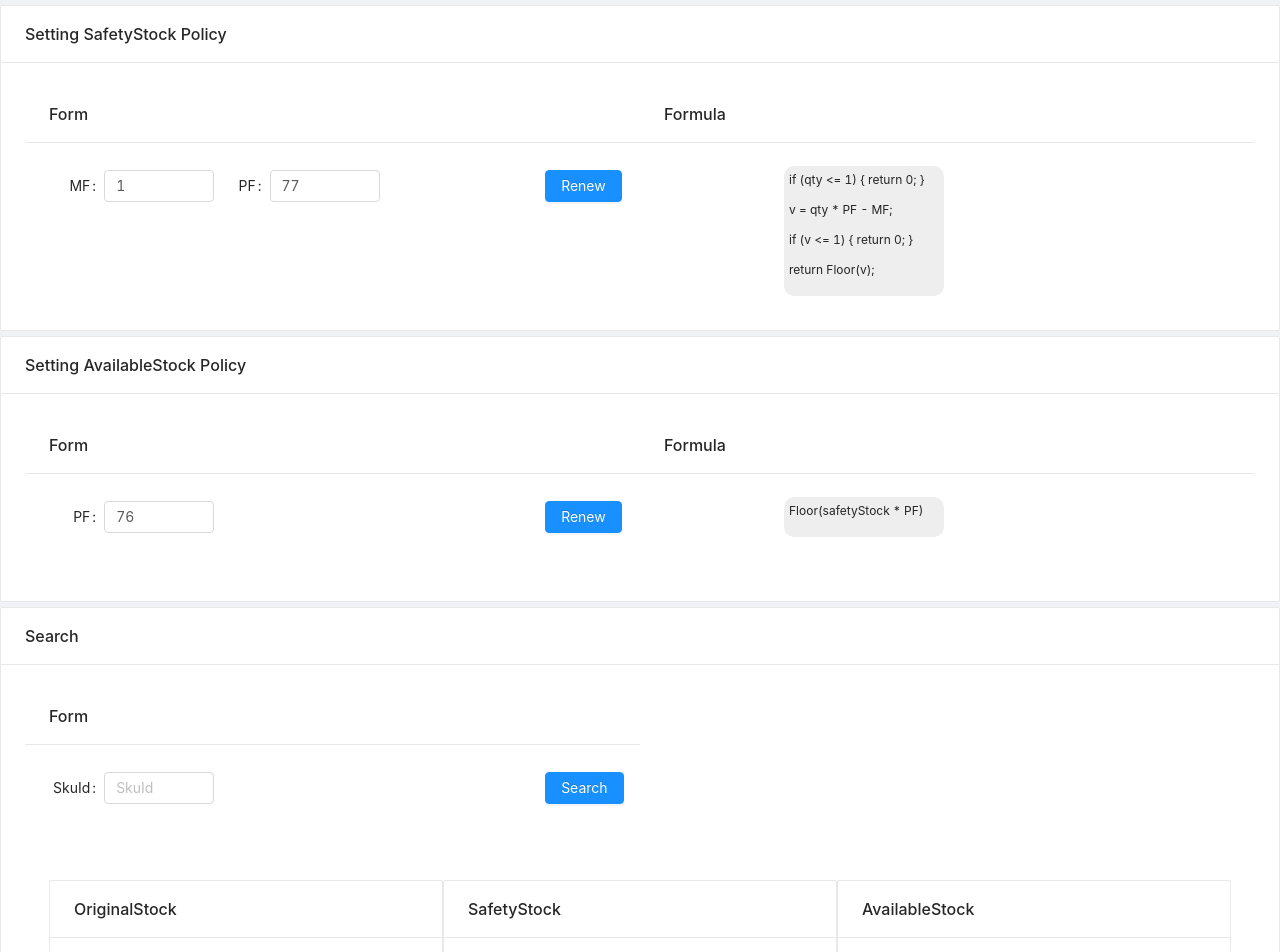
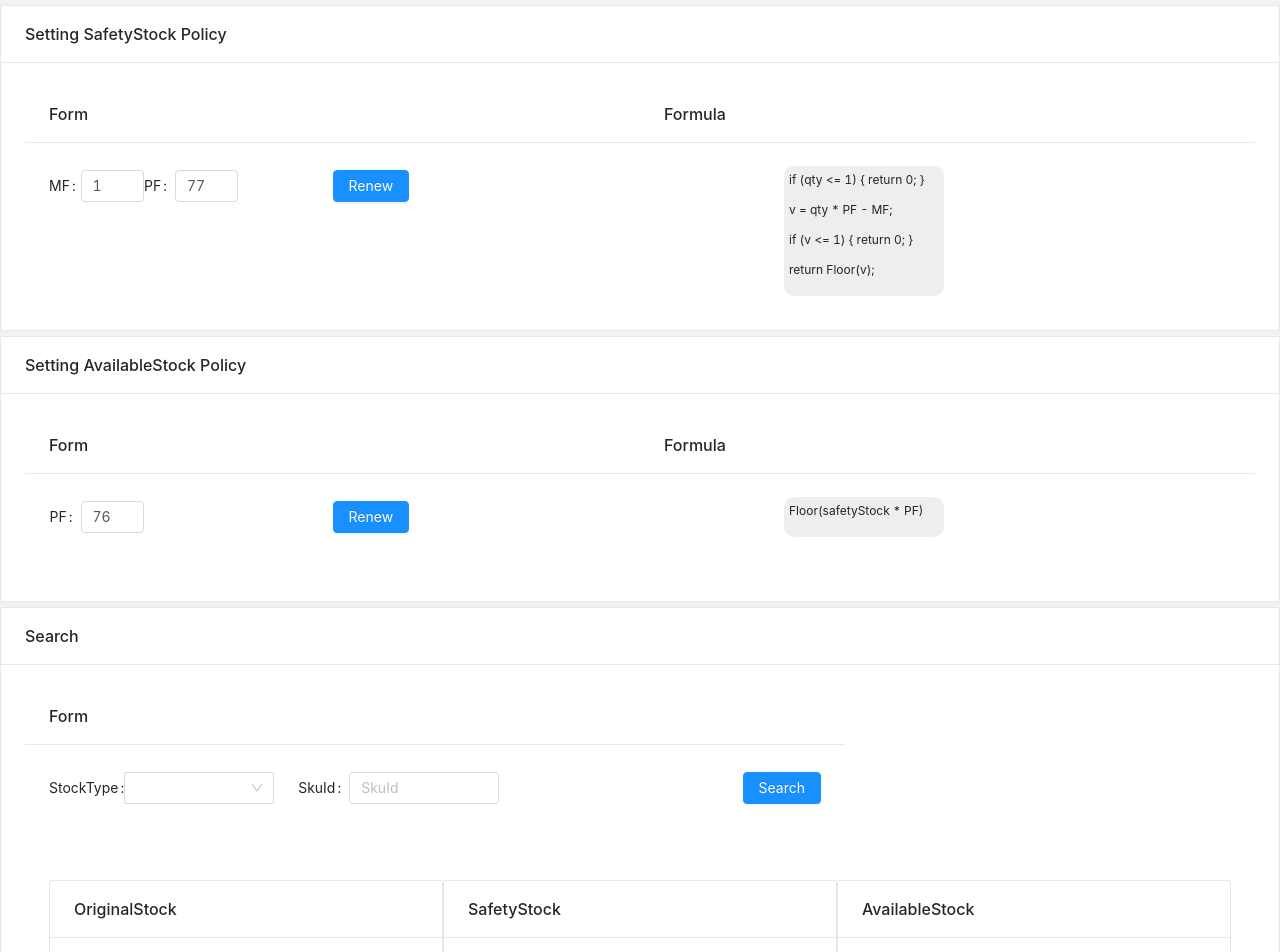
Before and after one commit to devarchi33/o2o-demo-front, a React (Create React App) app: page / in a window 1280 px wide. Shown: the top 952 px of the page. Built offline with nearby package versions, Linux system fonts and the light colour scheme.

Commit message:
Add stockType and unit search option

```diff
--- a/src/API.js
+++ b/src/API.js
@@ -10,8 +10,18 @@ export default class API {
         };
     };
 
-    static getStock = (skuId) => {
-        return fetch(`${ADDRESS}/v1/stock?stockType=store&skuId=${skuId}`, {
+    static getStock = (stockType, skuId, unit) => {
+        let url = `${ADDRESS}/v1/stock?stockType=${stockType}&skuId=${skuId}`;
+        if (stockType === 'province') {
+            url += `&province=${unit}`
+        }
+        if (stockType === 'district') {
+            url += `&district=${unit}`
+        }
+        if (stockType === 'area') {
+            url += `&area=${unit}`
+        }
+        return fetch(url, {
             method: "GET",
             headers: API.getJsonTypeHeader()
         }).then(res => res.json());
--- a/src/App.js
+++ b/src/App.js
@@ -1,10 +1,11 @@
 import React from 'react';
-import { PageHeader, Input, Button, Row, Col, Form, Table, Card, Typography, Layout } from 'antd';
+import { PageHeader, Input, Button, Row, Col, Form, Table, Card, Typography, Layout, Select } from 'antd';
 import API from './API';
 
 const Content = Layout.Content;
 const FormItem = Form.Item;
 const Paragraph = Typography.Paragraph;
+const Option = Select.Option;
 
 const formItemLayout = {
   labelCol: {
@@ -17,6 +18,8 @@ const formItemLayout = {
   }
 };
 
+const STOCK_TYPES = ['online', 'province', 'district', 'area', 'store'];
+
 export default class O2ODemo extends React.Component {
   constructor(props) {
     super(props);
@@ -24,15 +27,16 @@ export default class O2ODemo extends React.Component {
       dataSource: [],
       safetyStockMinusFactor: 1,
       safetyStockPercentFactor: 77,
-      availableStockPercentFactor: 76
+      availableStockPercentFactor: 76,
+      stockType: STOCK_TYPES[0]
     }
   }
 
   handleSearch = () => {
-    this.setState({loading: true})
-    const {skuId} = this.state;
-    API.getStock(skuId).then(res => {
-      this.setState({loading: false})
+    this.setState({loading: true});
+    const {stockType, skuId, unit} = this.state;
+    API.getStock(stockType, skuId, unit).then(res => {
+      this.setState({loading: false});
       if (res.success === true && res.result !== null) {
         this.setState({ dataSource: res.result })
       }
@@ -46,7 +50,7 @@ export default class O2ODemo extends React.Component {
       method: "PUT",
       headers: API.getJsonTypeHeader(),
       body: JSON.stringify({
-        "stockType": "store",
+        "stockType": this.state.stockType,
         "minusFactor": parseInt(safetyStockMinusFactor),
         "percentFactor": parseFloat(safetyStockPercentFactor) / 100,
         "performBy": "donghoon.lee",
@@ -66,7 +70,7 @@ export default class O2ODemo extends React.Component {
       method: "PUT",
       headers: API.getJsonTypeHeader(),
       body: JSON.stringify({
-        "stockType": "store",
+        "stockType": this.state.stockType,
         "percentFactor": parseFloat(availableStockPercentFactor) / 100,
         "performBy": "donghoon.lee",
       })
@@ -88,7 +92,9 @@ export default class O2ODemo extends React.Component {
                 <Col span={12}>
                   <Card title="Form"  style={{height: 220}} bordered={false}>
                     <Form>
-                      <Col span={21}>
+                      <Row>
+                        <Col span={12}>
+                          <Row>
                             <Col span={8}>
                               <FormItem {...formItemLayout} label="MF">
                                 <Input placeholder="MinusFactor" value={this.state.safetyStockMinusFactor}
@@ -101,10 +107,12 @@ export default class O2ODemo extends React.Component {
                                        onChange={e => this.setState({ safetyStockPercentFactor: e.target.value })}/>
                               </FormItem>
                             </Col>
+                          </Row>
                         </Col>
                         <Col span={3} style={{ paddingTop: 4, textAlign: "right" }}>
                           <Button type="primary" onClick={this.renewSafetyStock} loading={this.state.loading}>Renew</Button>
                         </Col>
+                      </Row>
                     </Form>
                   </Card>
                 </Col>
@@ -127,7 +135,8 @@ export default class O2ODemo extends React.Component {
                 <Col span={12}>
                   <Card title="Form"  style={{height: 160}} bordered={false}>
                     <Form>
-                      <Col span={21}>
+                      <Row>
+                        <Col span={12}>
                           <Col span={8}>
                             <FormItem {...formItemLayout} label="PF">
                               <Input placeholder="PercentFactor" value={this.state.availableStockPercentFactor}
@@ -138,6 +147,7 @@ export default class O2ODemo extends React.Component {
                         <Col span={3} style={{ paddingTop: 4, textAlign: "right" }}>
                           <Button type="primary" onClick={this.renewAvailableStock} loading={this.state.loading}>Renew</Button>
                         </Col>
+                      </Row>
                     </Form>
                   </Card>
                 </Col>
@@ -154,19 +164,41 @@ export default class O2ODemo extends React.Component {
             </Card>
             <Card title="Search" style={{marginTop: 5}}>
               <Row>
-                <Col span={12}>
+                <Col span={16}>
                   <Card title="Form" bordered={false}>
                     <Form>
+                      <Row>
                         <Col span={21}>
+                          <Row>
                             <Col span={8}>
-                          <FormItem {...formItemLayout} label="SkuId">
-                            <Input placeholder="SkuId" value={this.state.skuId} onChange={e => this.setState({ skuId: e.target.value })}/>
+                              <FormItem {...formItemLayout} label={"StockType"}>
+                                <Select
+                                    showSearch
+                                    filterOption={(input, option) => option.props.children.toLowerCase().indexOf(input.toLowerCase()) >= 0}
+                                    onChange={(val) => { this.setState({ stockType: val }) }}
+                                >
+                                  {STOCK_TYPES.map((val, index) => {
+                                    return <Option key={index} value={val}>{val}</Option>
+                                  })}
+                                </Select>
                               </FormItem>
                             </Col>
+                            <Col span={8} style={{display: this.state.stockType === 'province' || this.state.stockType === 'district' || this.state.stockType === 'area' ? "block" : "none"}}>
+                              <FormItem {...formItemLayout} label="Unit">
+                                <Input placeholder="Unit" value={this.state.unit} onChange={e => this.setState({ unit: e.target.value })}/>
+                              </FormItem>
+                            </Col>
+                            <Col span={8}>
+                              <FormItem {...formItemLayout} label={"SkuId"}>
+                                <Input required placeholder="SkuId" value={this.state.skuId} onChange={e => this.setState({ skuId: e.target.value })}/>
+                              </FormItem>
+                            </Col>
+                          </Row>
                         </Col>
                         <Col span={3} style={{ paddingTop: 4, textAlign: "right"}}>
                           <Button type="primary" onClick={this.handleSearch} loading={this.state.loading}>Search</Button>
                         </Col>
+                      </Row>
                     </Form>
                   </Card>
                 </Col>
```
Lines whose indentation alone changed are shown as unchanged.
